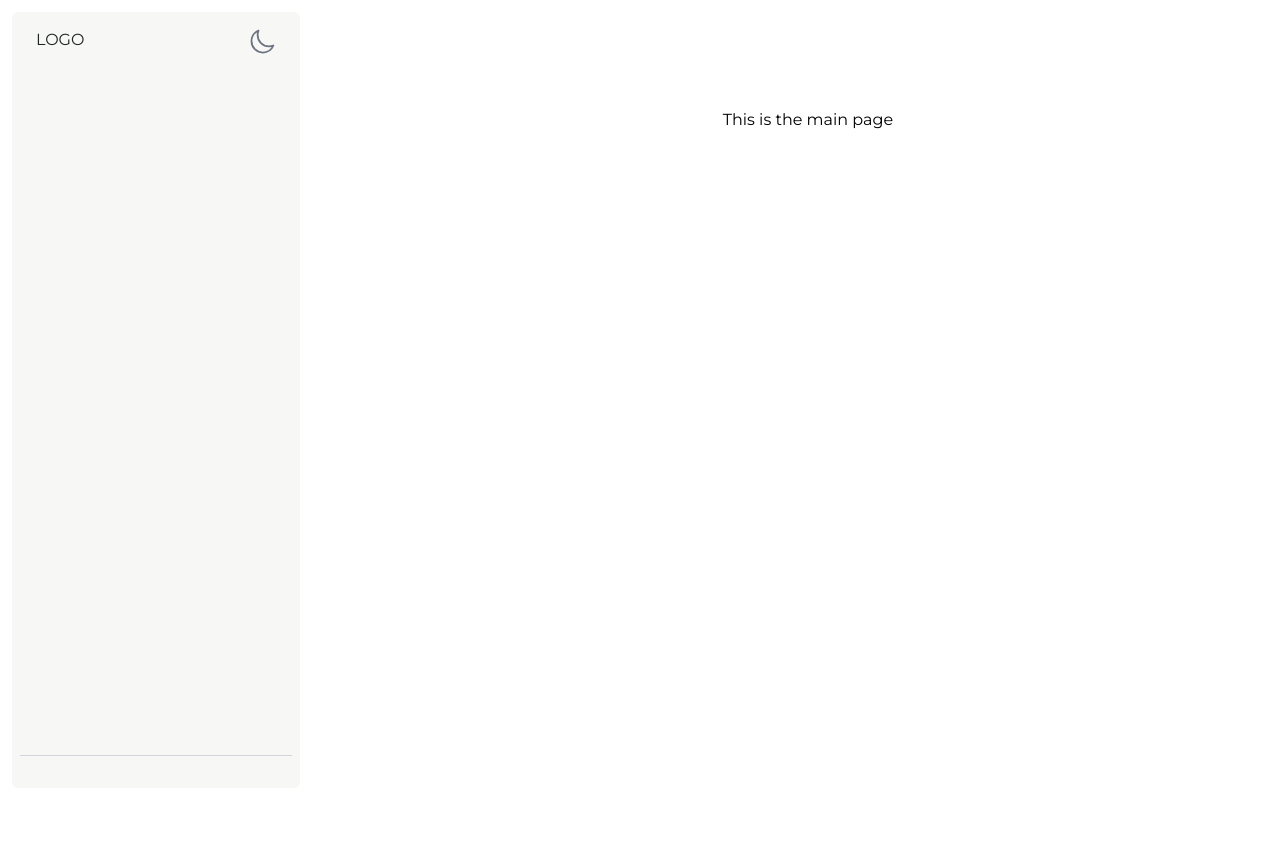
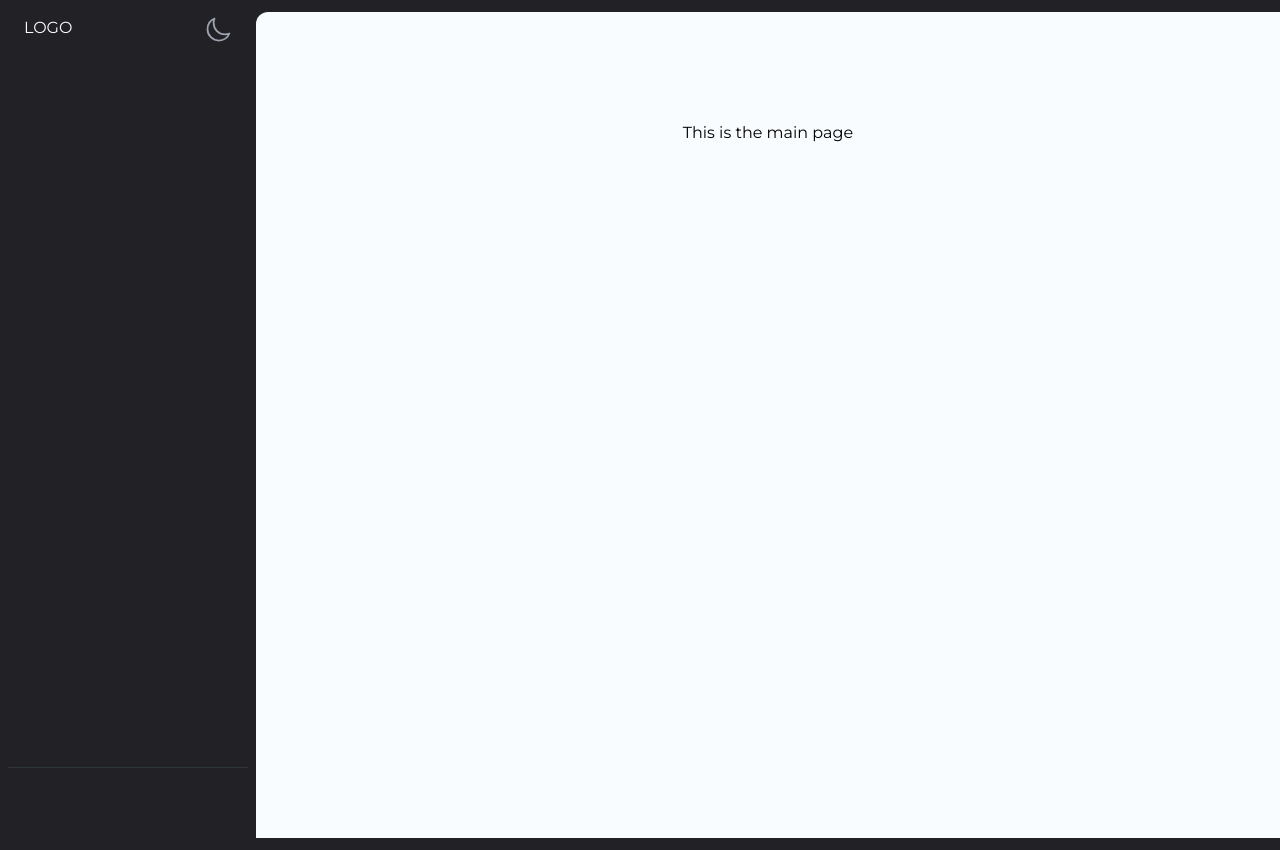
Before and after one commit to juwels19/citizen-dashboard, a Next.js app: page / in a window 1280 px wide. Before the commit the page ends 824 px from the top, so only its background shows below. Built offline with nearby package versions, Linux system fonts and the light colour scheme; no server answers.

Commit message:
reworked navigation and content layout

```diff
--- a/src/components/MainLayout.tsx
+++ b/src/components/MainLayout.tsx
@@ -7,11 +7,11 @@ export default function MainLayout({
   children: React.ReactNode;
 }) {
   return (
-    <div className="flex gap-6">
-      <div className="basis-1/5 sticky top-0 py-3 px-3 h-screen">
+    <div className="flex bg-black">
+      <div className="sticky top-0 h-screen">
         <NavContainer />
       </div>
-      <div className="basis-4/5 py-3 px-3">
+      <div className="grow my-3 py-3 px-3 bg-white dark:bg-gray-900 border border-transparent rounded-tl-xl">
         <div className="flex flex-col w-full overflow-auto">{children}</div>
       </div>
     </div>
--- a/src/components/ThemeSwitchButton.tsx
+++ b/src/components/ThemeSwitchButton.tsx
@@ -4,7 +4,13 @@ import { MoonIcon, SunIcon } from "@heroicons/react/24/outline";
 import { useTheme } from "next-themes";
 import { Button } from "./ui/button";
 
-export default function ThemeSwitchButton() {
+export default function ThemeSwitchButton({
+  className,
+  iconClassName,
+}: {
+  className?: string;
+  iconClassName?: string;
+}) {
   const { theme, setTheme } = useTheme();
 
   const isLightMode = theme === "light";
@@ -15,8 +21,13 @@ export default function ThemeSwitchButton() {
       variant="ghost"
       onClick={(): void => (isLightMode ? setTheme("dark") : setTheme("light"))}
       aria-label={isLightMode ? "Toggle to Dark Mode" : "Toggle to Light Mode"}
+      className={className}
     >
-      {isLightMode ? <MoonIcon className="stroke-gray-500" /> : <SunIcon />}
+      {isLightMode ? (
+        <MoonIcon className={iconClassName} />
+      ) : (
+        <SunIcon className={iconClassName} />
+      )}
     </Button>
   );
 }
--- a/src/components/navigation/NavContainer.tsx
+++ b/src/components/navigation/NavContainer.tsx
@@ -4,12 +4,12 @@ import { Separator } from "../ui/separator";
 
 export default function NavContainer() {
   return (
-    <div className="flex flex-col dark:bg-black bg-tan rounded-md min-h-full py-4 gap-y-12 px-2 w-72 justify-between">
+    <div className="flex flex-col rounded-md min-h-full py-4 gap-y-12 px-2 w-64 justify-between">
       <div>
         <NavHeaderRow />
       </div>
       <div className="flex flex-col gap-4">
-        <Separator decorative className="mt-2 bg-gray-300 dark:bg-grey-2" />
+        <Separator decorative className="mt-2 bg-grey-2 dark:bg-grey-2" />
         <NavProfileRow />
       </div>
     </div>
--- a/src/components/navigation/NavHeaderRow.tsx
+++ b/src/components/navigation/NavHeaderRow.tsx
@@ -3,8 +3,11 @@ import ThemeSwitchButton from "../ThemeSwitchButton";
 export default function NavHeaderRow() {
   return (
     <div className="flex flex-row justify-between gap-2 px-4">
-      <p className="dark:text-white text-black text-center">LOGO</p>
-      <ThemeSwitchButton />
+      <p className="text-white text-center">LOGO</p>
+      <ThemeSwitchButton
+        className="bg-transparent dark:bg-transparent hover:bg-gray-700 dark:hover:bg-gray-700"
+        iconClassName="stroke-gray-400"
+      />
     </div>
   );
 }
--- a/src/components/navigation/NavProfileRow.tsx
+++ b/src/components/navigation/NavProfileRow.tsx
@@ -16,7 +16,7 @@ export default function NavProfileRow() {
         className={cn("flex flex-col gap-0.25 cursor-pointer")}
         onClick={() => clerk.openUserProfile()}
       >
-        <p className="text-xs text-black dark:text-white">{user?.fullName}</p>
+        <p className="text-xs text-white">{user?.fullName}</p>
         <p className="text-xs text-grey-1">
           {user?.primaryEmailAddress?.emailAddress}
         </p>
--- a/tailwind.config.ts
+++ b/tailwind.config.ts
@@ -20,7 +20,7 @@ const config = {
       colors: {
         white: '#F9FCFE',
         tan: '#F7F7F5',
-        black: '#1E2525',
+        black: '#212126',
         grey: {
           1: '#857F74',
           2: '#2E3838',
```
